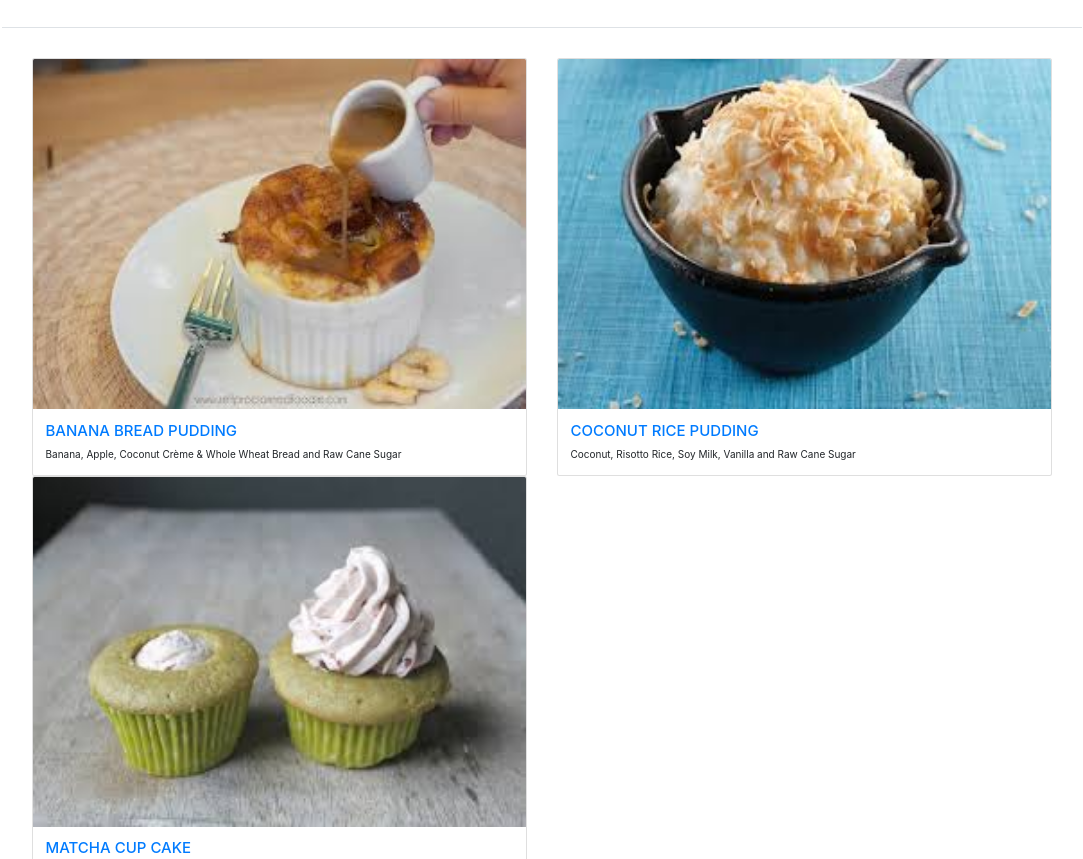
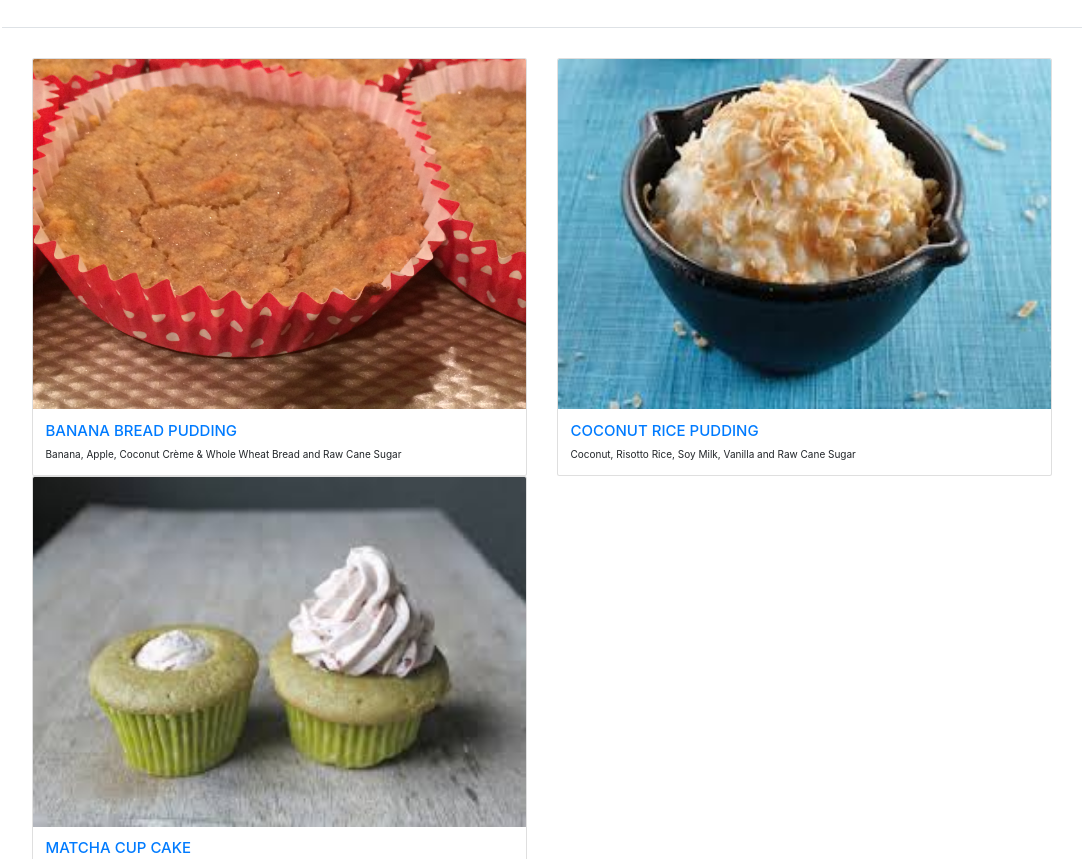
Before and after one commit to FreshPrep/testTheme, a website with bundled scripts: page index.html in a window 1280 px wide. Shown: the part 3459-4318 px from the top of the page, without its empty margins (183-1266 px from the left). Built offline with nearby package versions, Linux system fonts and the light colour scheme; a web font is replaced by a local one.

Commit message:
Update index.html
Our Bread Pudding

```diff
--- a/index.html
+++ b/index.html
@@ -262,7 +262,7 @@
               <!--DESSERT 1 -->
         <div class="col-lg-6 portfolio-item">
           <div class="card h-100">
-            <a href="#"><img class="card-img-top" src="img/fpWeek1/Bread_Pudding.jpg" alt="" height="350"></a>
+            <a href="#"><img class="card-img-top" src="img/fpWeek2/BreadPudding.jpg" alt="" height="350"></a>
             <div class="card-body">
               <h4 class="card-title">
                 <a href="#"> Banana Bread Pudding</a>
```
